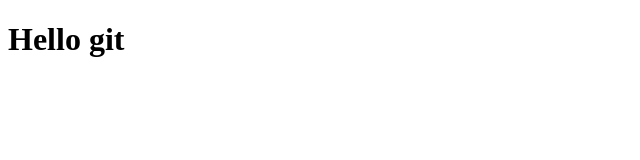
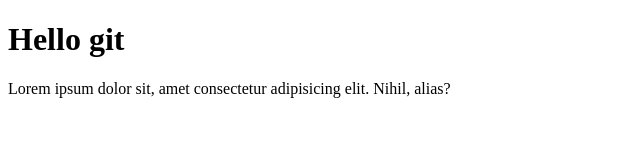
Before and after one commit to Shox2007/Shox-repo, a plain HTML site: page index.html in a window 1280 px wide. Shown: the whole page, without its empty margins (0-640 px from the left). Drawn offline with Linux system fonts and the light colour scheme.

Commit message:
Mod index.html

```diff
--- a/index.html
+++ b/index.html
@@ -10,6 +10,8 @@
 <body>
     <h1>Hello git</h1>
 
+    <p>Lorem ipsum dolor sit, amet consectetur adipisicing elit. Nihil, alias?</p>
+
     <script src="script.js"></script>
 </body>
 </html>
```
